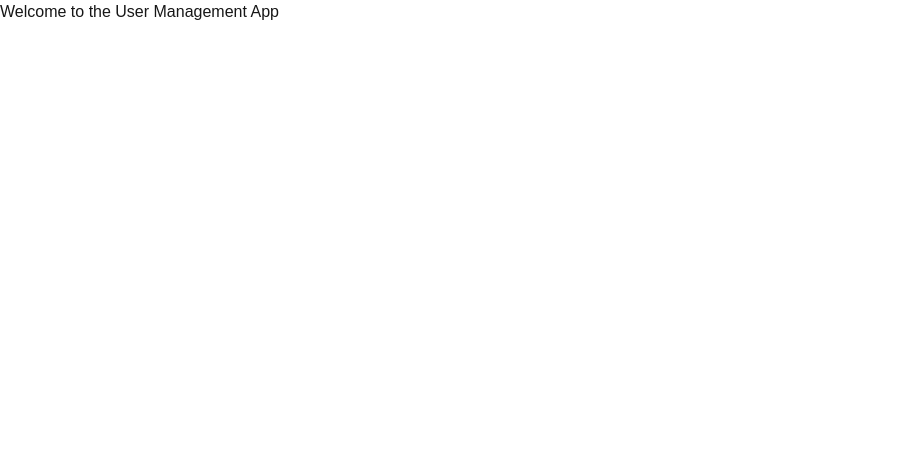
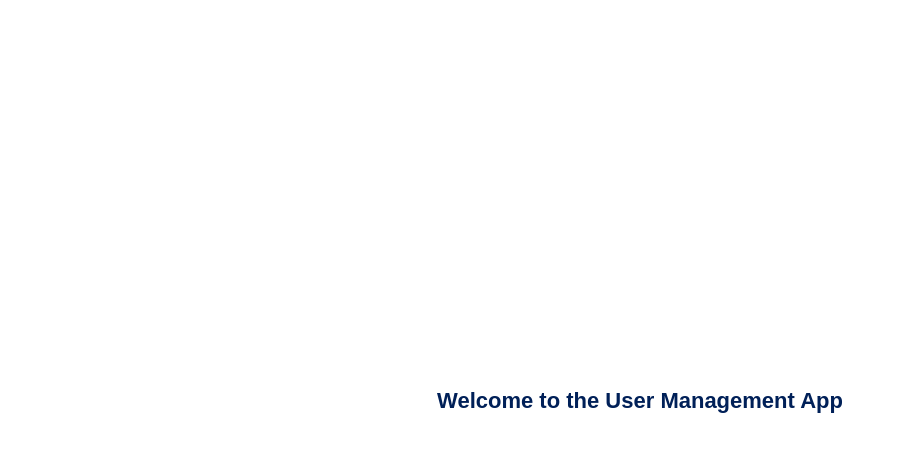
Before and after one commit to naimekattor/user-management-app, a Next.js app: page / in a window 1280 px wide. Shown: the top 452 px of the page, without its empty margins (0-905 px from the left). Built offline with nearby package versions, Linux system fonts and the light colour scheme.

Commit message:
added title

```diff
--- a/app/layout.js
+++ b/app/layout.js
@@ -12,8 +12,8 @@ const geistMono = Geist_Mono({
 });
 
 export const metadata = {
-  title: "Create Next App",
-  description: "Generated by create next app",
+  title: "User management  App",
+  description: " User management  App built with Next.js",
 };
 
 export default function RootLayout({ children }) {
--- a/app/page.js
+++ b/app/page.js
@@ -1,7 +1,9 @@
 export default function Home() {
   return (
-    <div>
-      <h1>Welcome to the User Management App</h1>
+    <div className="flex h-screen justify-center items-center">
+      <h1 className=" font-semibold text-[22px] text-[#002058]">
+        Welcome to the User Management App
+      </h1>
     </div>
   );
 }
```
